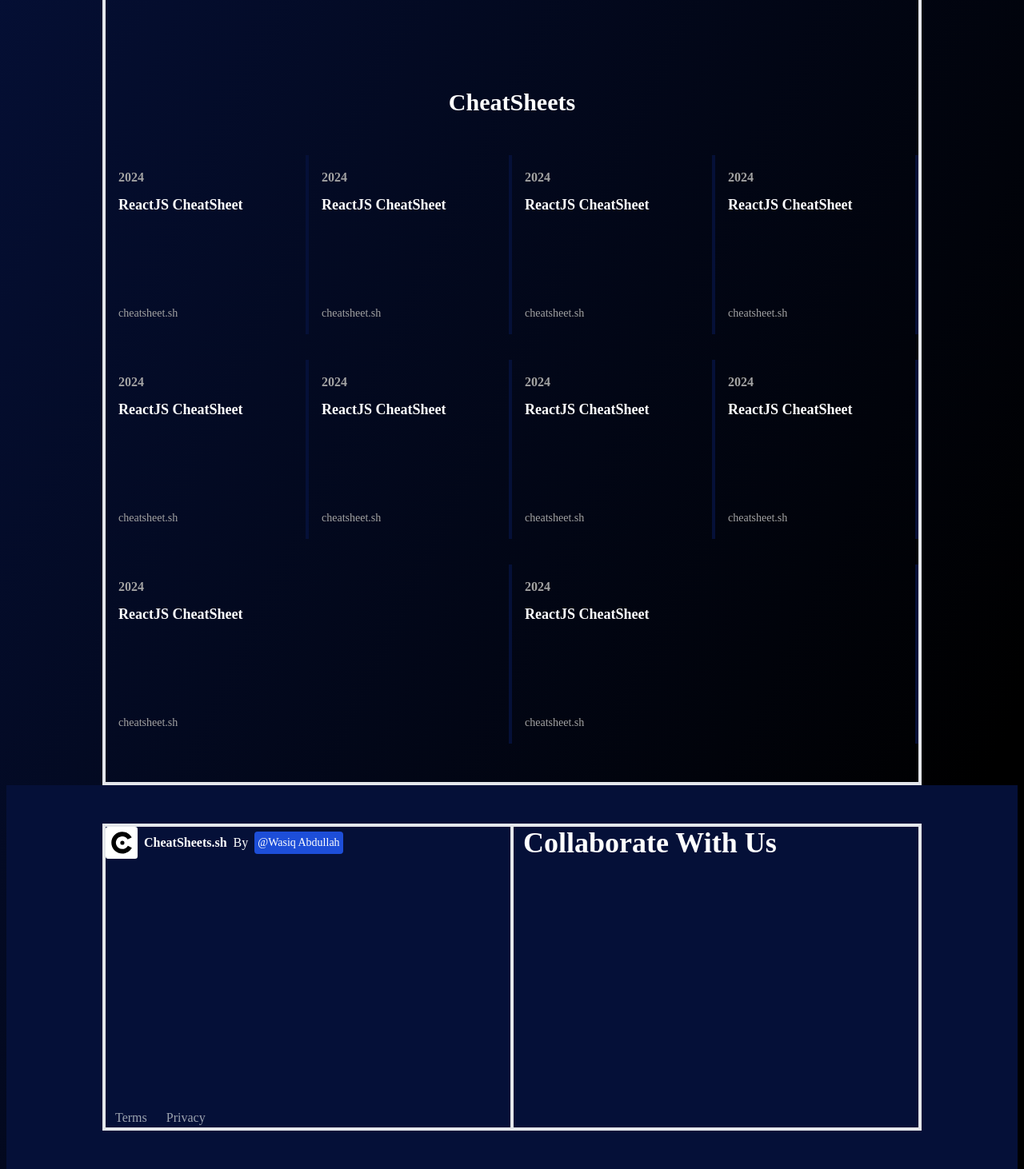
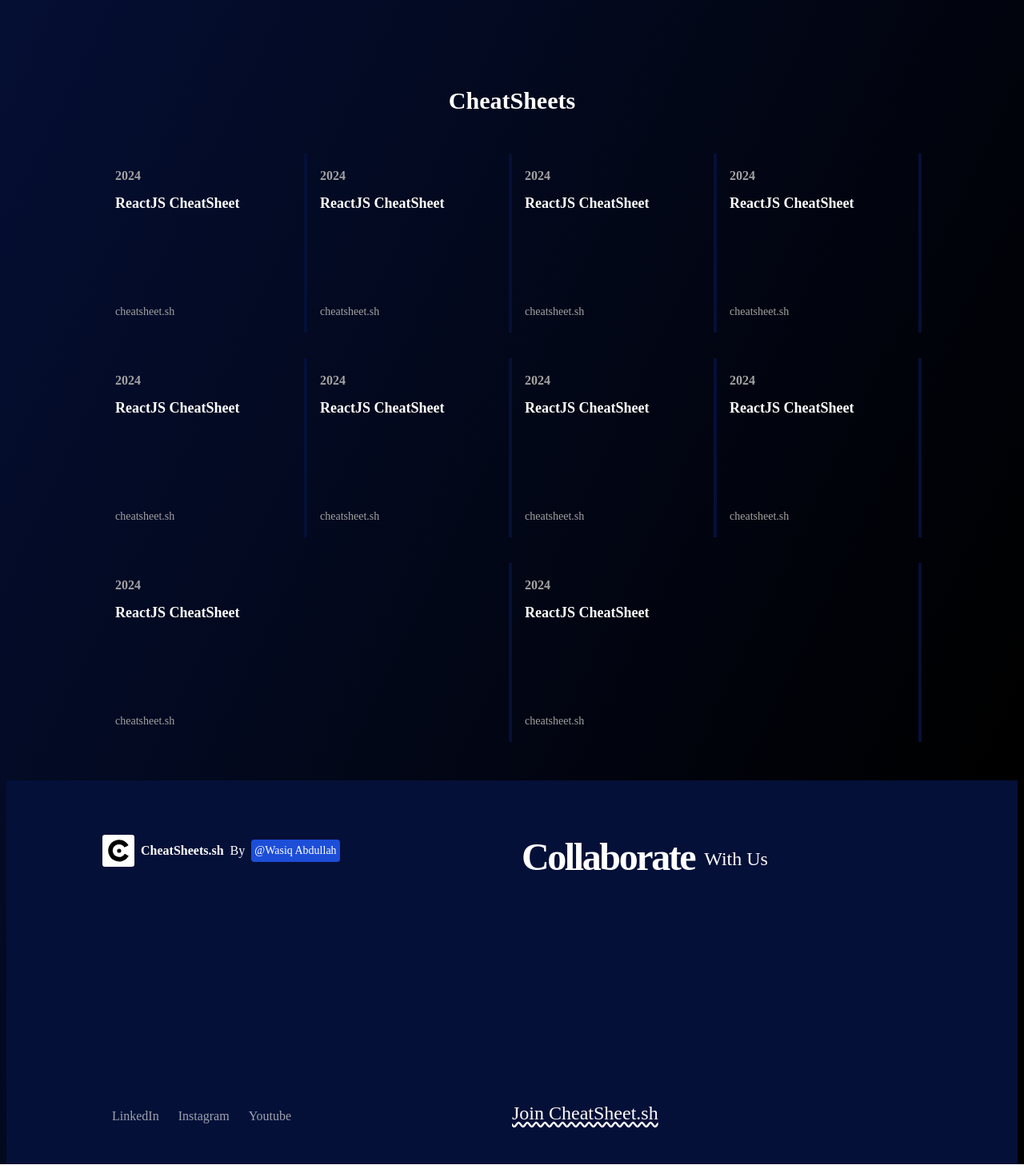
Before and after one commit to chwasiq0569/CheatSheet.sh, a React (Create React App) app: page / in a window 1280 px wide. Shown: the part 721-2183 px from the top of the page at 80% size. Built offline with nearby package versions, Linux system fonts and the light colour scheme.

Commit message:
updated Footer

```diff
--- a/src/Components/Footer/Footer.jsx
+++ b/src/Components/Footer/Footer.jsx
@@ -3,19 +3,26 @@ import LogoImg from "../../assets/Logo.svg"
 
 const Footer = () => {
     return (<div className='min-h-[60vh] w-full flex mx-auto justify-center  bg-[#051038] py-12 '>
-        <div className='w-full min-h-full max-w-screen-lg flex border-2'>
-            <div className="flex w-1/2 h-full flex-col font-questrial cursor-pointer border-2 justify-between">
-                <div className='flex items-center'>
+        <div className='w-full min-h-full max-w-screen-lg flex'>
+            <div className="flex w-1/2 h-full flex-col font-questrial cursor-pointer justify-between">
+                <div className='flex items-center mt-5'>
                     <img className='w-10' src={LogoImg} alt="Logo_Img" />
                     <p className='mx-2 font-bold text-white'>CheatSheets.sh</p> <p className='text-white'>By</p><p className='bg-[#1D4ED8] text-sm text-white p-1 rounded mx-2 text-bold'>@Wasiq Abdullah</p>
                 </div>
                 <div className='flex'>
-                    <p className='mx-3 text-[#9CA3AF] cursor-pointer'>Terms</p>
-                    <p className='mx-3 text-[#9CA3AF] cursor-pointer'>Privacy</p>
+                    <p className='mx-3 text-[#9CA3AF] cursor-pointer hover:text-white hover:transition-all'>LinkedIn</p>
+                    <p className='mx-3 text-[#9CA3AF] cursor-pointer hover:text-white hover:transition-all'>Instagram</p>
+                    <p className='mx-3 text-[#9CA3AF] cursor-pointer hover:text-white hover:transition-all'>Youtube</p>
                 </div>
             </div>
-            <div className="flex items-start border-2 w-1/2">
-                <p className='mx-3 text-4xl font-extrabold text-white cursor-pointer font-questrial'>Collaborate With Us</p>
+            <div className="flex w-1/2 flex-col justify-between">
+                <div className="flex items-center h-1/4">
+                    <p className='mx-3 text-5xl font-bold tracking-tighter	 text-white font-Poppins'>Collaborate</p>
+                    <p className='text-2xl text-white font-questrial mt-1'>With Us</p>
+                </div>
+                <h1 className='text-2xl text-white cursor-pointer font-questrial underline decoration-wavy hover:text-[1.75rem] hover:transition-all'>
+                    Join CheatSheet.sh
+                </h1>
             </div>
         </div>
     </div>);
--- a/src/Pages/HomePage/HomePage.jsx
+++ b/src/Pages/HomePage/HomePage.jsx
@@ -6,7 +6,7 @@ import Navbar from '../../Components/Navbar/Navbar';
 const HomePage = () => {
     return (<div className='min-h-full gradient-bg mx-auto flex flex-col
     items-center justify-center px-2 '>
-        <div className='w-full border-4 border-solid border-[#fffff] min-h-full max-w-screen-lg'>
+        <div className='w-full min-h-full max-w-screen-lg'>
             <Navbar />
             <Hero />
             <CheatSheetsGrid />
--- a/src/index.css
+++ b/src/index.css
@@ -3,7 +3,7 @@
 @tailwind utilities;
 
 @import url('https://fonts.googleapis.com/css2?family=Questrial&display=swap');
-
+@import url('https://fonts.googleapis.com/css2?family=Poppins:ital,wght@0,100;0,200;0,300;0,400;0,500;0,600;0,700;0,800;0,900;1,100;1,200;1,300;1,400;1,500;1,600;1,700;1,800;1,900&display=swap');
 /* html{
     font-family: 'Questrial', sans-serif;
 } */
--- a/tailwind.config.js
+++ b/tailwind.config.js
@@ -11,6 +11,7 @@ module.exports = {
     },
     fontFamily: {
       'questrial': ['questrial'],
+      'Poppins': ['Poppins'],
     }
   },
   plugins: [],
```
